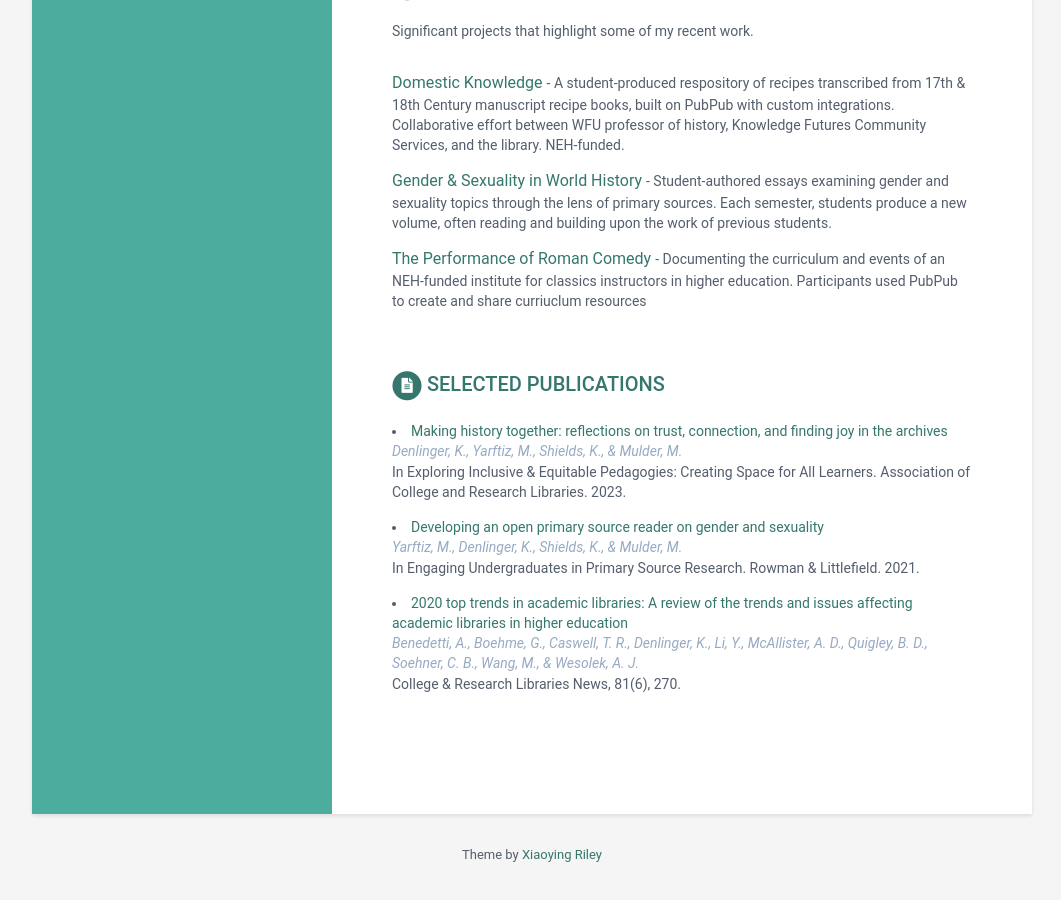
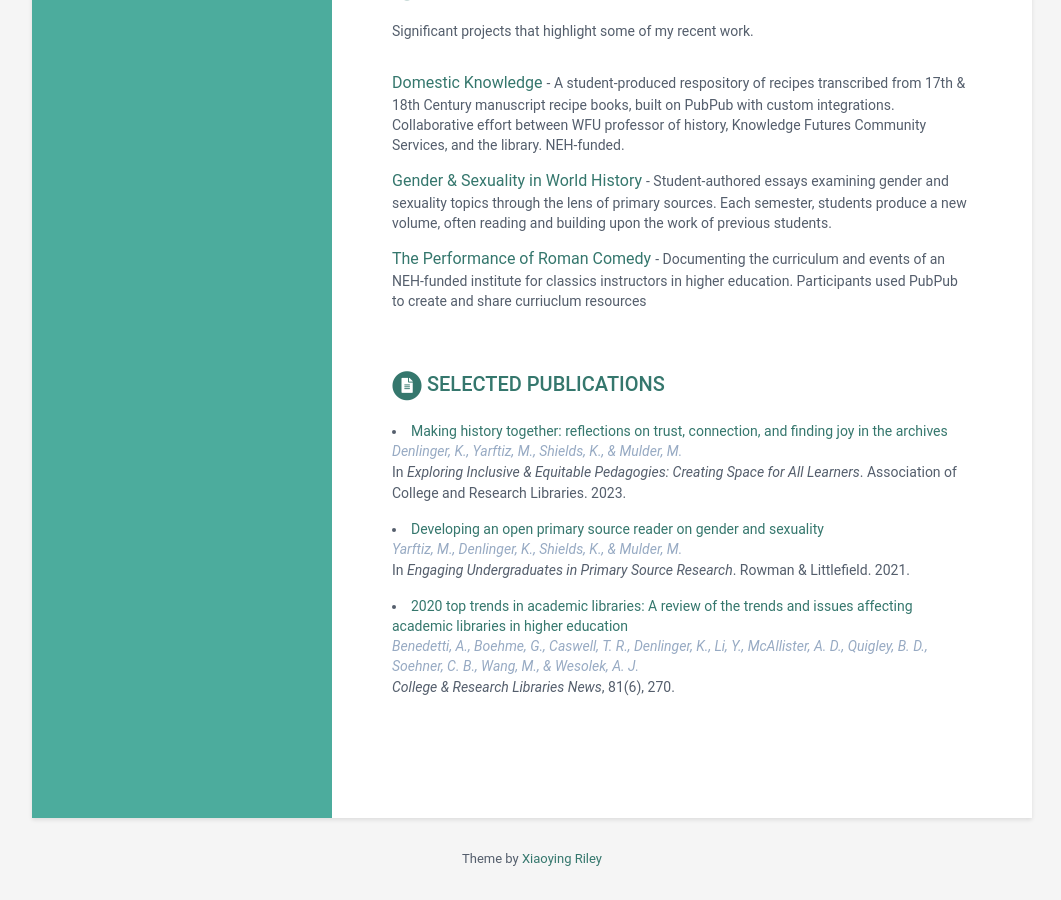
Before and after one commit to kyledenlinger/kyledenlinger.github.io, a Jekyll site: the page built from index.html, in a window 1280 px wide and 900 px high, scrolled down 1821 px. Shown: the whole window, without its empty margins (108-1169 px from the left). Built offline with Jekyll 4.4.1, drawn with Linux system fonts in a browser that asks for light colours.

Commit message:
added markdownify to pubs

```diff
--- a/_data/data.yml
+++ b/_data/data.yml
@@ -160,17 +160,17 @@ publications:
       - title: "Making history together: reflections on trust, connection, and finding joy in the archives"
         link: "https://osf.io/cjnbd/"
         authors: Denlinger, K., Yarftiz, M., Shields, K., & Mulder, M.
-        conference: "In Exploring Inclusive & Equitable Pedagogies: Creating Space for All Learners. Association of College and Research Libraries. 2023."
+        conference: "In *Exploring Inclusive & Equitable Pedagogies: Creating Space for All Learners*. Association of College and Research Libraries. 2023."
 
       - title: "Developing an open primary source reader on gender and sexuality"
         link: "https://wakespace.lib.wfu.edu/handle/10339/102790"
         authors: Yarftiz, M., Denlinger, K., Shields, K., & Mulder, M.
-        conference: "In Engaging Undergraduates in Primary Source Research. Rowman & Littlefield. 2021."
+        conference: "In *Engaging Undergraduates in Primary Source Research*. Rowman & Littlefield. 2021."
 
       - title: "2020 top trends in academic libraries: A review of the trends and issues affecting academic libraries in higher education"
         link: "https://crln.acrl.org/index.php/crlnews/article/view/24478"
         authors: Benedetti, A., Boehme, G., Caswell, T. R., Denlinger, K., Li, Y., McAllister, A. D., Quigley, B. D., Soehner, C. B., Wang, M., & Wesolek, A. J.
-        conference: "College & Research Libraries News, 81(6), 270."
+        conference: "*College & Research Libraries News*, 81(6), 270."
 
 
 
--- a/_includes/publications.html
+++ b/_includes/publications.html
@@ -24,7 +24,7 @@
       <li>{{ publication.title }}</li>
     {% endif %}
     <div class="publication-authors">{{ publication.authors }}</div>
-    <div class="publication-conference">{{ publication.conference }}</div>
+    <div class="publication-conference">{{ publication.conference | markdownify}}</div>
   </div><!--//item-->
   {% endfor %}
 
```
